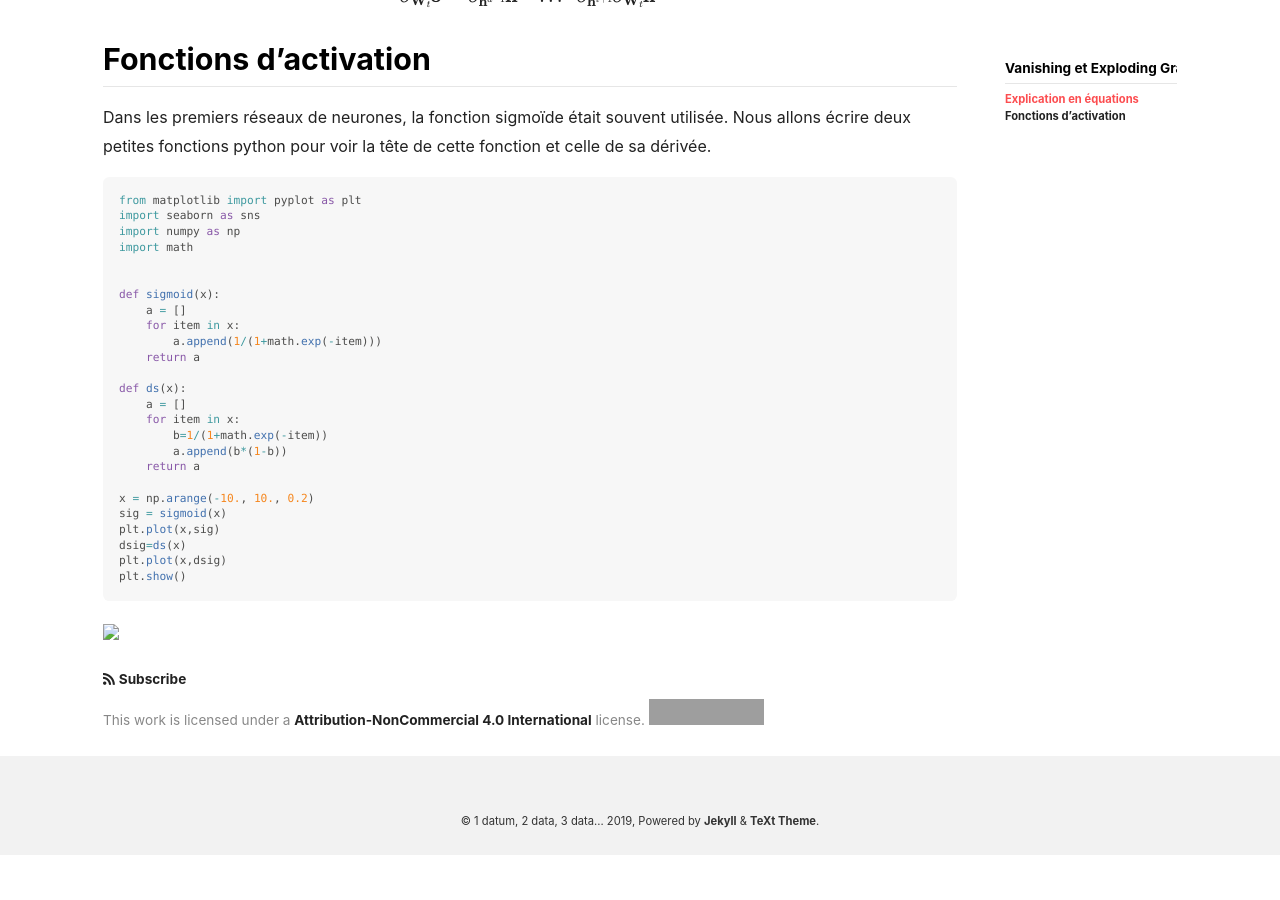
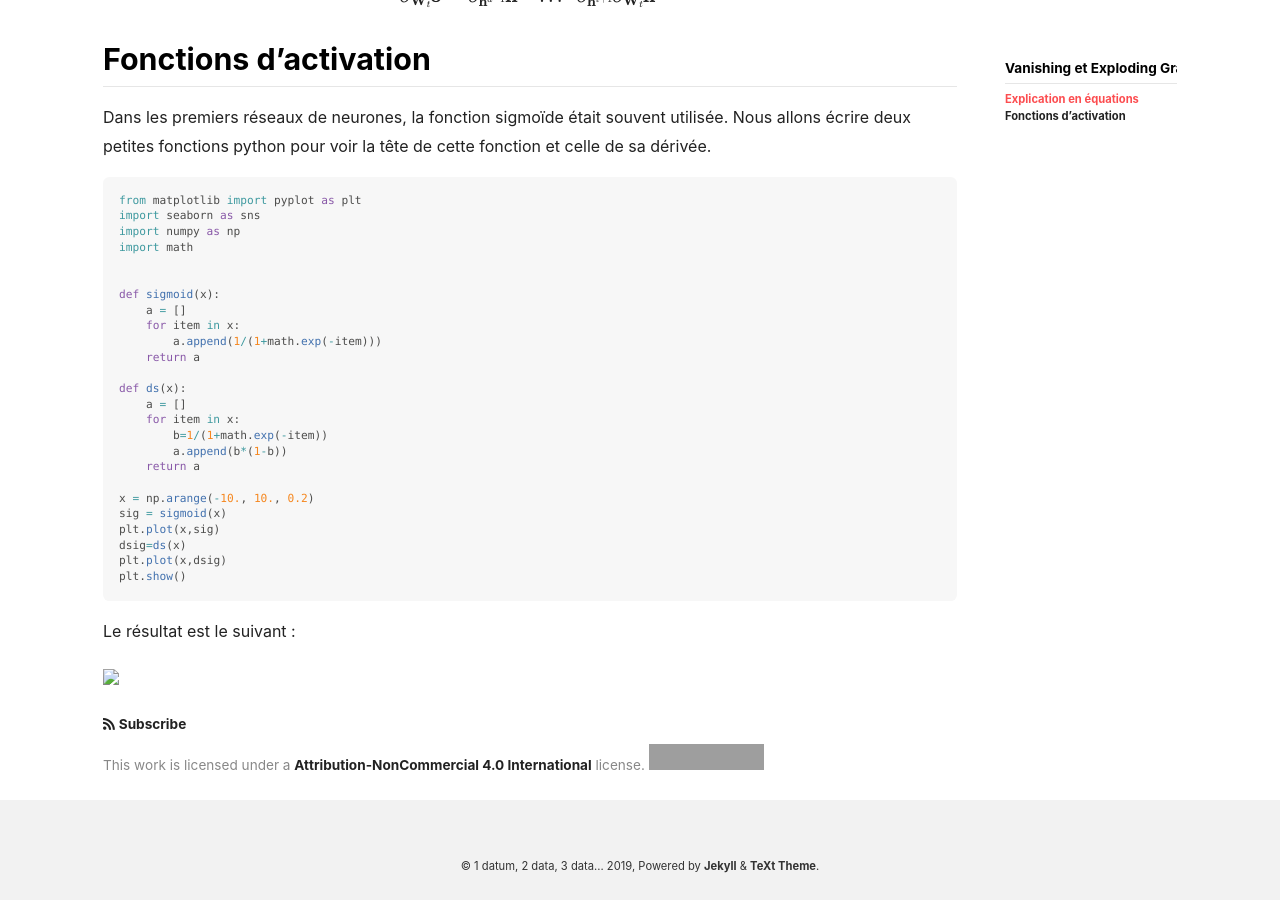
Before and after one commit to BorisAnc/borisanc.github.io, a Jekyll site: the page built from _posts/2019-05-31-init.md, in a window 1280 px wide and 900 px high, scrolled down 1818 px. Built offline with Jekyll 4.4.1, drawn with Linux system fonts in a browser that asks for light colours; nearby versions of some CDN libraries; formulas are drawn with MathJax 3; before the commit the page ends 2673 px from its top, so only the background shows below that; grey boxes are pictures that could not be loaded.

Commit message:
add graph

````diff
--- a/_posts/2019-05-31-init.md
+++ b/_posts/2019-05-31-init.md
@@ -104,6 +104,6 @@ plt.plot(x,dsig)
 plt.show()
 ```
 
+Le résultat est le suivant :
 
-
-<img class="image image--md" src="images/2019-05-31-init-sigmoide.png"/>
+<img class="image image--md" src="/assets/images/2019-05-31-init-sigmoide.png"/>
````
